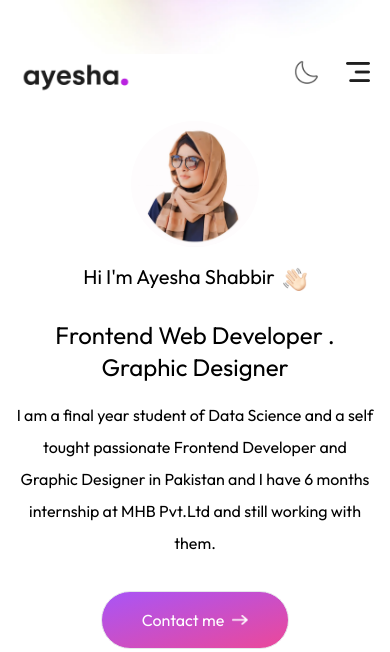
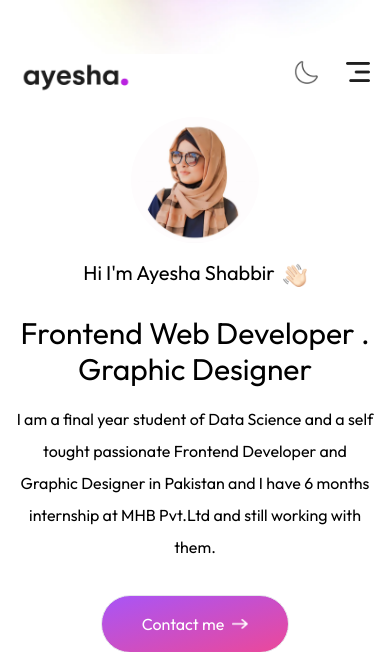
Before and after one commit to Ayeshashabbir01/Portfolio, a Django app: page / in a window 390 px wide. Shown: the top 652 px of the page. Run offline with Django 5.2, Linux system fonts and the light colour scheme; some libraries are stand-ins or nearby versions; some web fonts are replaced.

Commit message:
portfolio

```diff
--- a/templates/index.html
+++ b/templates/index.html
@@ -82,8 +82,8 @@
         <img src="./images/mypro.jpg" alt="" class="rounded-full w-32">
         <h3 class="flex items-end gap-2 text-xl md:text-2xl mb-3 font-Ovo">
             Hi I'm Ayesha Shabbir <img src="./images/hand-icon.png" alt="" class="w-6"></h3>
-        <h1 class="text-2xl sm:text-6xl lg:text-[66px] font-Ovo">
-            Frontend Web Developer . Graphic Designer </h1>
+        <h1 class="text-3xl sm:text-6xl lg:text-[66px] font-Ovo">
+            Frontend Web Developer . Graphic Designer</h1>
         <p class="max-w-2xl mx-auto font-Ovo">I am a final year student of Data Science and a self tought passionate Frontend Developer and Graphic Designer in Pakistan and  I have 6 months internship at MHB Pvt.Ltd and still working with them. </p>
 
         <div class="flex flex-col sm:flex-row items-center gap-4 mt-4">
```
